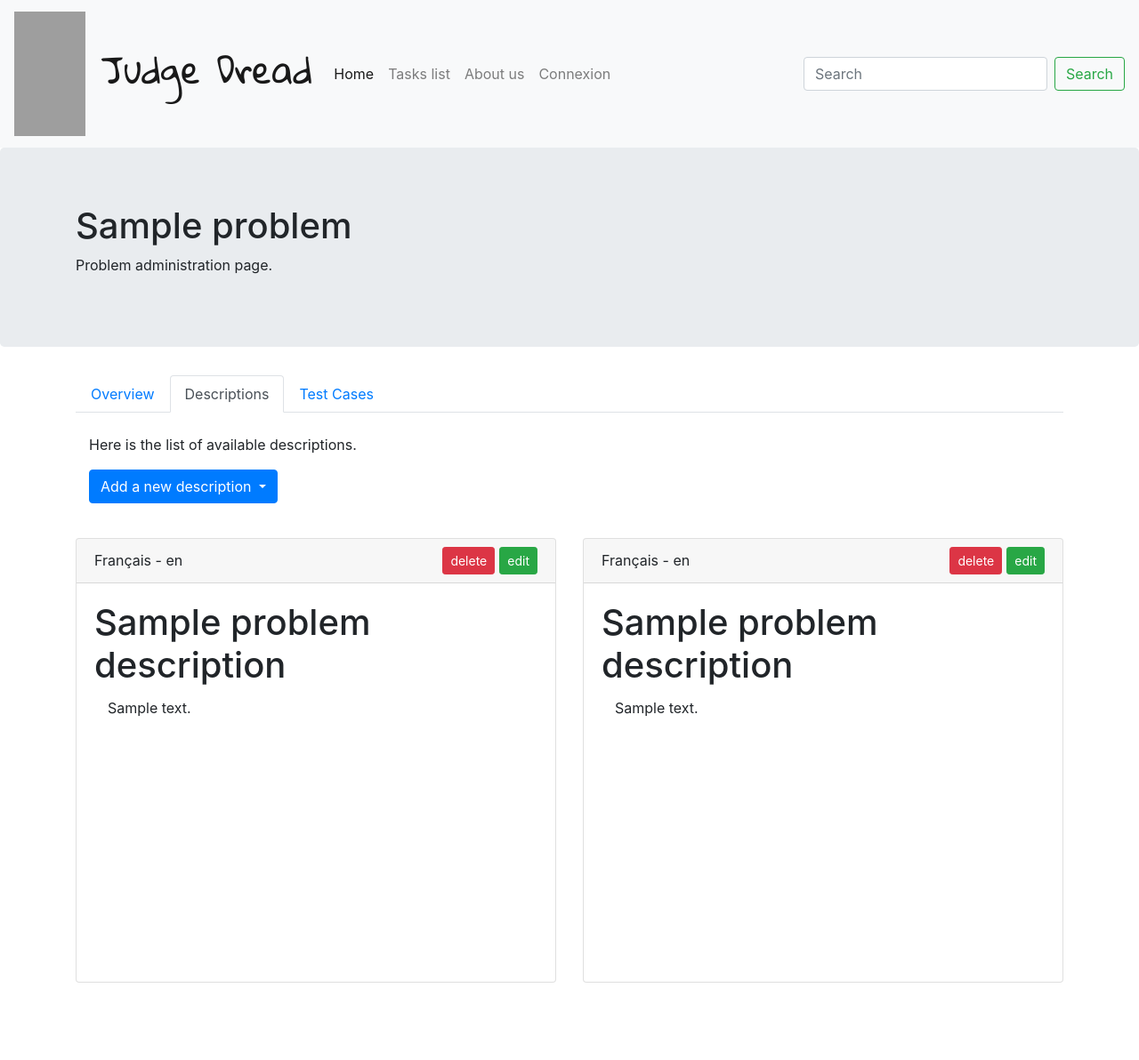
After one commit to remi-dupre/judge-dread, a Django app: template templates/problem-admin.html in a window 1280 px wide. The commit adds this page. Shown: the whole page at 89% size. Run offline with Django 3.2, Linux system fonts and the light colour scheme; the template is opened without the code that fills it: most values are stand-ins (such as "Sample title", 1, 10 or a date in 2020); some libraries are stand-ins or nearby versions; grey boxes are pictures that could not be loaded.

Commit message:
Html base for problem edition

```diff
--- /dev/null
+++ b/judge/static/css/problem-admin.css
@@ -0,0 +1,19 @@
+/**
+ * Additional style for the problem administration page.
+ */
+
+#problem-descriptions-tab .description-container {
+    padding: 15px;
+}
+
+#problem-descriptions-tab .card {
+    height: 500px;
+}
+
+#problem-descriptions-tab .description .card-body {
+    overflow-y: auto;
+}
+
+#problem-descriptions-tab .card .card-header .btn-sm {
+    margin: -3px 0px -3px 5px;
+}
--- a/templates/navbar.html
+++ b/templates/navbar.html
@@ -11,6 +11,7 @@
     <link rel="stylesheet" href="https://maxcdn.bootstrapcdn.com/bootstrap/4.0.0/css/bootstrap.min.css" integrity="sha384-Gn5384xqQ1aoWXA+058RXPxPg6fy4IWvTNh0E263XmFcJlSAwiGgFAW/dAiS6JXm" crossorigin="anonymous">
     <link href="https://fonts.googleapis.com/css?family=Gloria+Hallelujah" rel="stylesheet">
     <link href="{% static "css/problem-descriptions.css" %}" rel="stylesheet">
+    <link href="{% static "css/problem-admin.css" %}" rel="stylesheet">
 
     <link rel="icon" href="{% static "logo/logo_tiny_32x32.png" %}">
     <title>Judge Dread</title>
--- /dev/null
+++ b/templates/problem-admin.html
@@ -0,0 +1,158 @@
+{% extends 'navbar.html' %}
+{% block content %}
+  <div class="jumbotron">
+    <div class="container">
+      <h1>{{ problem.name }}</h1>
+      <p>
+        Problem administration page.
+      </p>
+    </div>
+  </div>
+
+  <div class="container">
+    <!-- Main tabs -->
+    <ul class="nav nav-tabs" id="myTab" role="tablist">
+      <li class="nav-item">
+        <a class="nav-link" id="contact-tab" data-toggle="tab" href="#contact" role="tab" aria-controls="contact" aria-selected="false">Overview</a>
+      </li>
+      <li class="nav-item">
+        <a class="nav-link active" id="descriptions-tab" data-toggle="tab" href="#descriptions" role="tab" aria-controls="descriptions" aria-selected="true">Descriptions</a>
+      </li>
+      <li class="nav-item">
+        <a class="nav-link" id="testcases-tab" data-toggle="tab" href="#testcases" role="tab" aria-controls="testcases" aria-selected="false">Test Cases</a>
+      </li>
+    </ul>
+
+    <div class="tab-content" id="problem-descriptions-tab">
+      <!-- Overview -->
+      <div class="tab-pane fade" id="contact" role="tabpanel" aria-labelledby="contact-tab">
+        Some general informations about the problem
+      </div>
+
+      <!-- Descriptions -->
+      <div class="tab-pane fade show active" id="descriptions" role="tabpanel" aria-labelledby="descriptions-tab">
+        <div class="container">
+          <p>
+            <br/>Here is the list of available descriptions.
+          </p>
+          <div class="btn-group" role="group">
+            <button id="add-desc-drop" type="button" class="btn btn-primary dropdown-toggle" data-toggle="dropdown" aria-haspopup="true" aria-expanded="false">
+              Add a new description
+            </button>
+            <div class="dropdown-menu" aria-labelledby="add-desc-drop">
+              <a class="dropdown-item disabled" role="button" aria-disabled="true" href="#">fr - French</a>
+              <a class="dropdown-item" href="#">en - English</a>
+            </div>
+          </div>
+        </div>
+        <br/>
+
+        <div class="row">
+          <div class="col-lg-6 description-container">
+            <div class="card description">
+              <div class="card-header">
+                Français - {{ problem_description.language }}
+                <a class="float-right btn btn-sm btn-success" href="#">edit</a>
+                <a class="float-right btn btn-sm btn-danger" href="#">delete</a>
+              </div>
+              <div class="card-body">
+                <h1 class="card-title">{{ problem_description.name }}</h1>
+                <div class="card-text problem-description">
+                  {{ problem_description.content_as_html | safe }}
+                </div>
+              </div>
+            </div>
+          </div>
+          <div class="col-lg-6 description-container">
+            <div class="card description">
+              <div class="card-header">
+                Français - {{ problem_description.language }}
+                <a class="float-right btn btn-sm btn-success" href="#">edit</a>
+                <a class="float-right btn btn-sm btn-danger" href="#">delete</a>
+              </div>
+              <div class="card-body">
+                <h1 class="card-title">{{ problem_description.name }}</h1>
+                <div class="card-text problem-description">
+                  {{ problem_description.content_as_html | safe }}
+                </div>
+              </div>
+            </div>
+          </div>
+        </div>
+      </div>
+
+      <!-- Test Cases -->
+      <div class="tab-pane fade" id="testcases" role="tabpanel" aria-labelledby="testcases-tab">
+        <br />
+
+
+        <form>
+          <div class="row">
+            <div class="col-md-6">
+              <textarea class="form-control" style="width:100%">
+1
+2 1
+              </textarea>
+            </div>
+            <div class="col-md-6">
+              <textarea class="form-control" style="width:100%">
+1
+2 1
+              </textarea>
+            </div>
+          </div>
+          <div class="form-group row" style="margin-top: 10px">
+            <label for="colFormLabel" class="col-sm-1 col-form-label">Order</label>
+            <div class="col-sm-1">
+              <input type="number" class="form-control" placeholder="First name">
+            </div>
+            <div class="col-sm-6"></div>
+            <div class="col-sm-2">
+              <button class=" btn btn-danger" style="width: 100%">Remove</button>
+            </div>
+            <div class="col-sm-2">
+              <button class=" btn btn-primary" style="width: 100%">Modify</button>
+            </div>
+          </div>
+        </form>
+        <hr />
+        <form>
+          <div class="row">
+            <div class="col-md-6">
+              <textarea class="form-control" style="width:100%">
+1
+2 1
+              </textarea>
+            </div>
+            <div class="col-md-6">
+              <textarea class="form-control" style="width:100%">
+1
+2 1
+              </textarea>
+            </div>
+          </div>
+          <div class="form-group row" style="margin-top: 10px">
+            <label for="colFormLabel" class="col-sm-1 col-form-label">Order</label>
+            <div class="col-sm-1">
+              <input type="number" class="form-control" placeholder="First name">
+            </div>
+            <div class="col-sm-6"></div>
+            <div class="col-sm-2">
+              <button class=" btn btn-danger" style="width: 100%">Remove</button>
+            </div>
+            <div class="col-sm-2">
+              <button class=" btn btn-primary" style="width: 100%">Modify</button>
+            </div>
+          </div>
+        </form>
+        <hr />
+        <button class="btn btn-success">Add a testcase</button>
+      </div>
+    </div>
+
+    <br />
+    <br />
+    <br />
+
+  </div>
+{% endblock %}
--- a/urls.py
+++ b/urls.py
@@ -19,11 +19,12 @@ from django.contrib import admin
 from django.urls import path
 
 
-from judge.views import home, problem_display, creation
+from judge.views import *
 
 urlpatterns = [
     path('admin/', admin.site.urls),
     path('home/', home),
     path('problem/<int:problem_id>/', problem_display),
+    path('problem/<int:problem_id>/edit', problem_admin),
     path('creation/', creation),
 ] + static(settings.MEDIA_URL, document_root=settings.MEDIA_ROOT)
```
Also changed, not shown: judge/views.py (+13 -0 lines).
